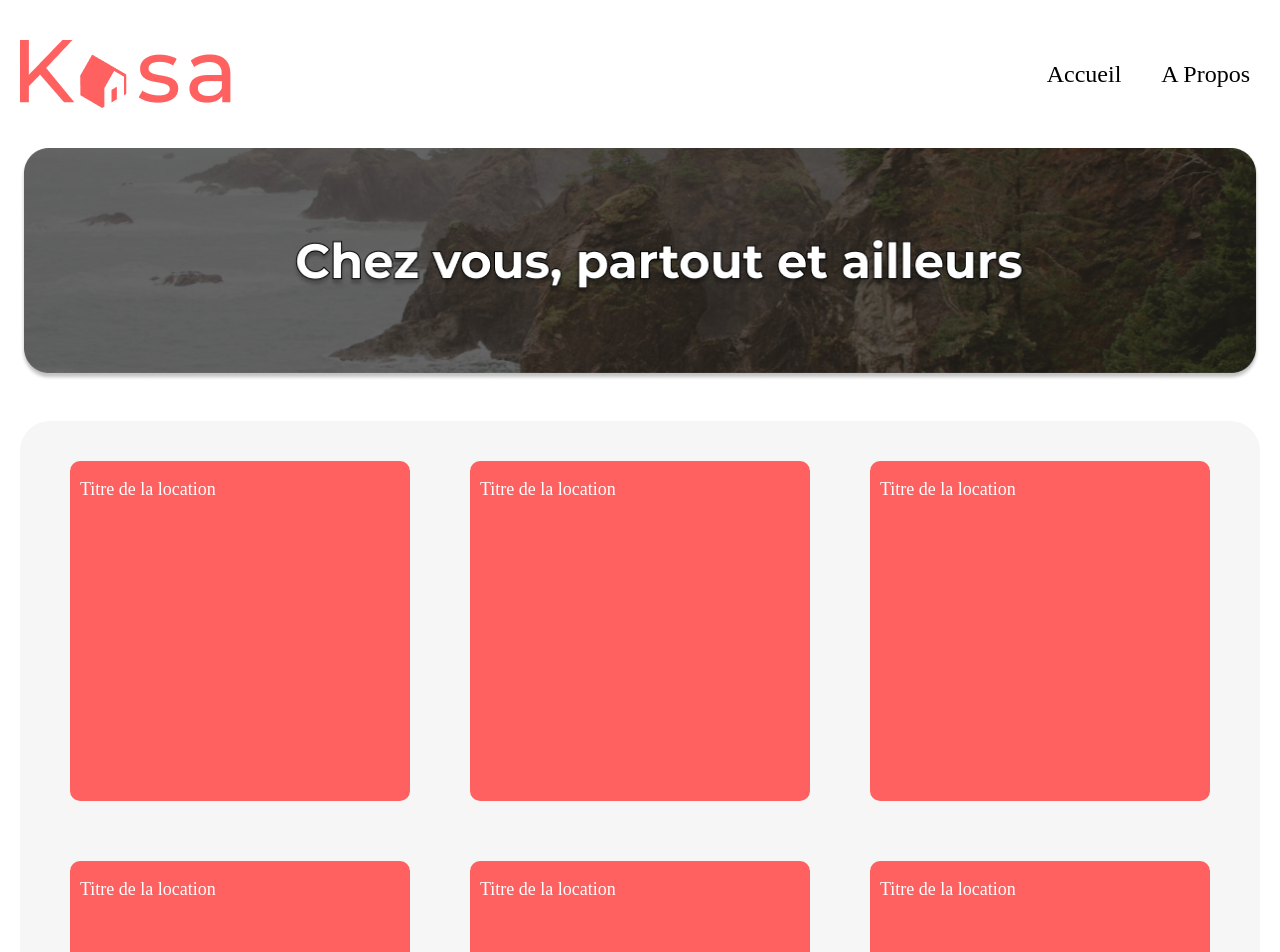
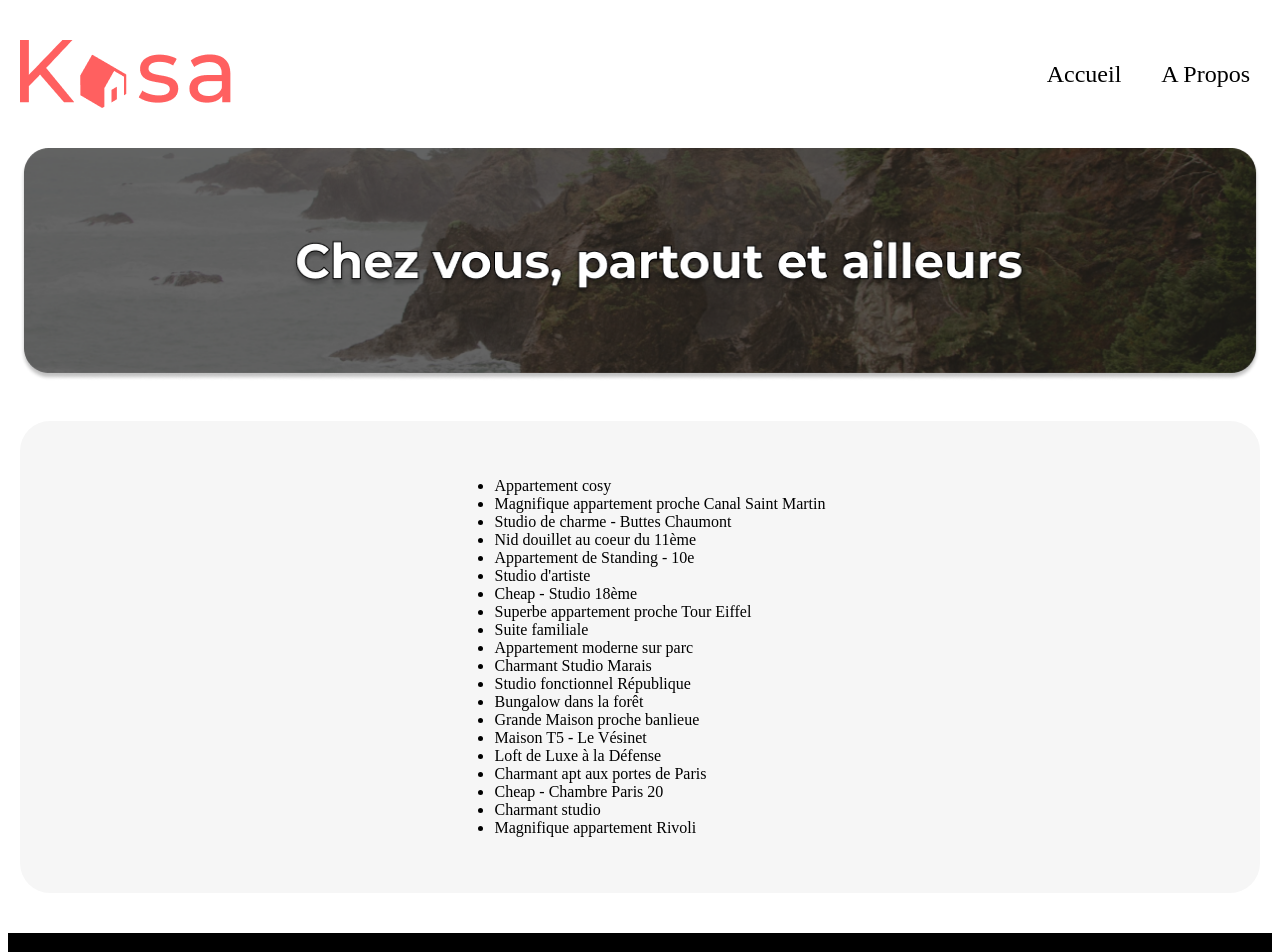
Before and after one commit to MarineLodynski/ApplicationKasa, a React (Create React App) app: page /Home in a window 1280 px wide. Shown: the top 952 px of the page. Built offline with nearby package versions, Linux system fonts and the light colour scheme.

Commit message:
Ajout fetch et tentative résolutions de bugs

```diff
--- a/src/components/cards/Cards.css
+++ b/src/components/cards/Cards.css
@@ -1,21 +1,3 @@
-.gallery {
-    background-color: #F6F6F6;
-    max-width: 1240px;
-    margin: 0 auto;
-    border-radius: 30px;
-}
-
-.gallery-cards {
-    display: flex;
-    flex-wrap: wrap;
-    justify-content: center;
-    padding:40px;
-    margin-top:40px;
-    margin-bottom:40px;
-    gap:60px;
-
-}
-
 .location {
     background-color: #FF6060;
     color:#FFFFFF;
--- a/src/components/cards/Cards.js
+++ b/src/components/cards/Cards.js
@@ -1,10 +1,38 @@
+import React, { useEffect, useState } from 'react';
 import './Cards.css';
 
-function Cards () {
+function Cards() {
+    const [titles, setTitles] = useState([]);
+
+    useEffect(() => {
+      const fetchData = async () => {
+        try {
+          const response = await fetch('data.json');
+          const data = await response.json();
+          const extractedTitles = data.map(item => item.title);
+          setTitles(extractedTitles);
+        } catch (error) {
+          console.error('Error fetching data:', error);
+        }
+      };
+
+      fetchData();
+    },);
+
     return (
-        <section className='gallery'>
       <div className='gallery-cards'>
-                <div className='location'>
+        <ul>
+          {titles.map((title, index) => (
+            <li key={index}>{title}</li>
+          ))}
+        </ul>
+      </div>
+    );
+  }
+
+export default Cards
+
+/*<div className='location'>
 <p>Titre de la location</p>
 </div>
 <div className='location'>
@@ -22,9 +50,4 @@ function Cards () {
 <div className='location'>
 <p>Titre de la location</p>
 </div>
-           </div>
-        </section>
-    )
-}
-
-export default Cards;
+</div>*/
--- /dev/null
+++ b/src/components/gallery/Gallery.css
@@ -0,0 +1,17 @@
+.gallery {
+    background-color: #F6F6F6;
+    max-width: 1240px;
+    margin: 0 auto;
+    border-radius: 30px;
+}
+
+.gallery-cards {
+    display: flex;
+    flex-wrap: wrap;
+    justify-content: center;
+    padding:40px;
+    margin-top:40px;
+    margin-bottom:40px;
+    gap:60px;
+
+}
--- /dev/null
+++ b/src/components/gallery/Gallery.js
@@ -0,0 +1,12 @@
+import './Gallery.css';
+import Cards from '../cards/Cards';
+
+function Gallery () {
+    return (
+        <section className='gallery'>
+           <Cards />
+        </section>
+    )
+}
+
+export default Gallery;
--- a/src/pages/Home.js
+++ b/src/pages/Home.js
@@ -1,6 +1,6 @@
 import Header from '../components/headerpage/Header';
 import BannerHome from '../components/banner/Banner';
-import Cards from '../components/cards/Cards';
+import Gallery from '../components/gallery/Gallery';
 import Footer from '../components/footerpage/Footer';
 
 function Home () {
@@ -8,10 +8,12 @@ function Home () {
         <div>
             <Header />
             <BannerHome />
-            <Cards />
+            <Gallery />
             <Footer />
         </div>
     )
 }
 
+
+
 export default Home;
```
Also changed, not shown: public/data.json (renamed from src/data/data.json). Lines whose indentation alone changed are shown as unchanged.
